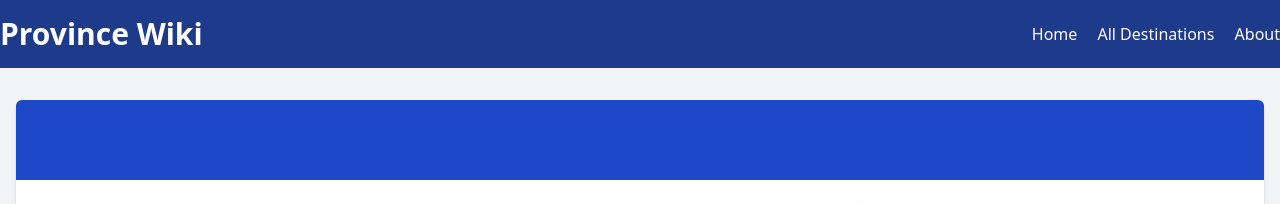
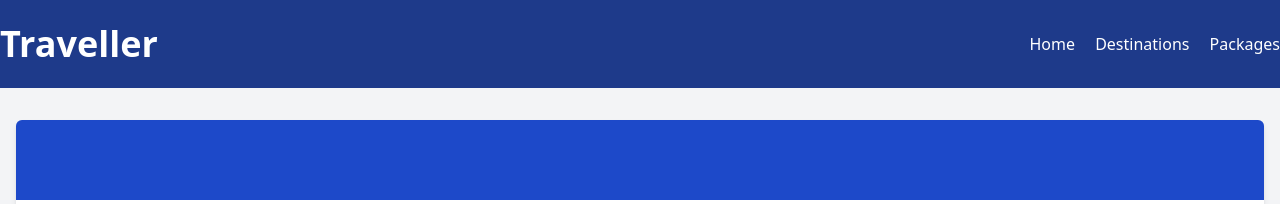
Before and after one commit to jasonirvine76/traveller, a Django app: template province/templates/province-page.html in a window 1280 px wide. Shown: the top 204 px of the page. Run offline with Django 4.2, Linux system fonts and the light colour scheme; the template is opened without the code that fills it, so the values that code supplies are empty; some libraries are stand-ins or nearby versions.

Commit message:
refactor: refactor province page extends template

```diff
--- a/province/templates/province-page.html
+++ b/province/templates/province-page.html
@@ -1,24 +1,6 @@
-<!DOCTYPE html>
-<html lang="en">
-<head>
-    <meta charset="UTF-8">
-    <meta name="viewport" content="width=device-width, initial-scale=1.0">
-    <title>{{ destination.name }} - Destination Wiki</title>
-    <script src="https://cdn.tailwindcss.com"></script>
-</head>
-<body class="bg-gray-100 text-gray-800">
-    <!-- Header -->
-    <header class="bg-blue-900 text-white py-4">
-        <div class="container mx-auto flex items-center justify-between">
-            <h1 class="text-3xl font-bold">Province Wiki</h1>
-            <nav class="space-x-4">
-                <a href="/" class="hover:underline">Home</a>
-                <a href="/destinations" class="hover:underline">All Destinations</a>
-                <a href="/about" class="hover:underline">About</a>
-            </nav>
-        </div>
-    </header>
+{% extends "base.html" %}
 
+{% block content %}
     <!-- Main Content -->
     <main class="container mx-auto my-8 px-4">
         <div class="bg-white shadow-md rounded-md overflow-hidden">
@@ -99,25 +81,15 @@
         </div>
     </main>
 
-    <!-- Footer -->
-    <footer class="bg-blue-900 text-white py-4 mt-8">
-        <div class="container mx-auto text-center">
-            <p>&copy; 2024 Destination Wiki. All rights reserved.</p>
-        </div>
-    </footer>
-
     <script>
         document.addEventListener("DOMContentLoaded", () => {
             const cityregList = document.getElementById("cityreg-list");
             const viewMoreButton = document.getElementById("view-more-button");
 
-            // Data for all cities (loaded server-side into a JS array)
             const allCityRegs = {{ province_data.cityregs|safe }};
 
-            // Show all items on "View More" click
             if (viewMoreButton) {
                 viewMoreButton.addEventListener("click", () => {
-                    // Append remaining items to the list
                     const additionalItems = allCityRegs.slice(5).map(cityreg => {
                         const li = document.createElement("li");
                         const a = document.createElement("a");
@@ -130,11 +102,10 @@
 
                     additionalItems.forEach(item => cityregList.appendChild(item));
 
-                    // Hide the "View More" button
                     viewMoreButton.style.display = "none";
                 });
             }
         });
     </script>
-</body>
-</html>
+
+{% endblock %}
--- a/province/views.py
+++ b/province/views.py
@@ -19,7 +19,6 @@ def get_province_by_name(request, name):
         }}
     """
     results = query_graphdb(sparql_query)
-    # print(results)
 
     province_data = dict()
     external_link = None
@@ -55,7 +54,6 @@ def get_province_by_name(request, name):
         province_data['cityregs'] = list_of_cityreg
     else:
         print(f"No results found for Province name: {name}")
-    print(province_data)
     return render(request, 'province-page.html', {'province_data': province_data})
 
 def _extract_coordinate(point_str):
```
